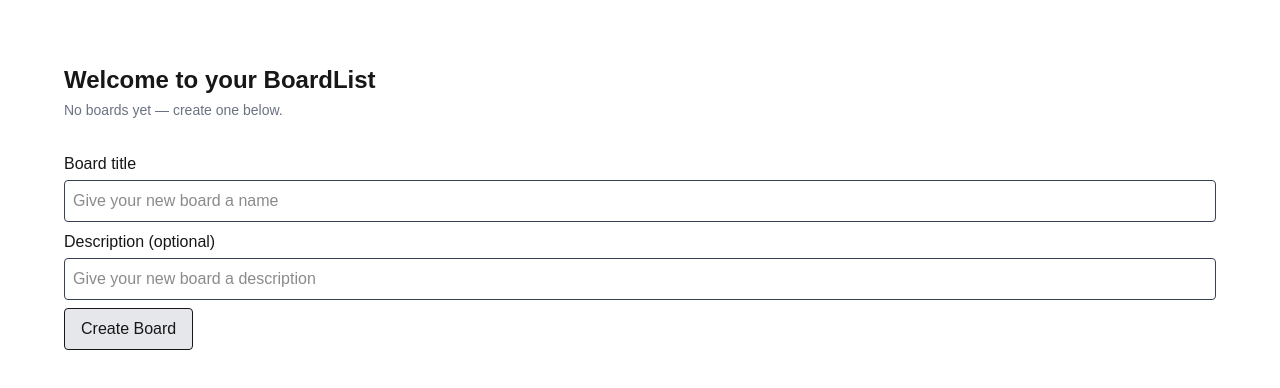
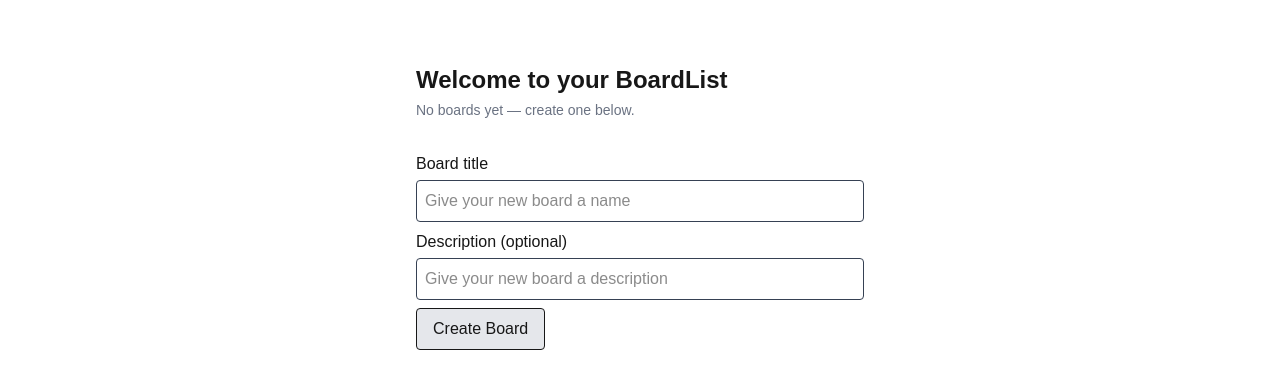
Before and after one commit to subjectiverealityy/talenvo-week-1, a Next.js app: page / in a window 1280 px wide. Shown: the top 388 px of the page. Built offline with nearby package versions, Linux system fonts and the light colour scheme.

Commit message:
ui(workspace): minor ui updates

```diff
--- a/src/app/page.tsx
+++ b/src/app/page.tsx
@@ -41,7 +41,7 @@ export default function EntryRoute() {
   );
 
   return (
-    <main className="p-16">
+    <main className="p-16 max-w-xl mx-auto">
       <header className="mb-8">
         <h1 className="text-2xl font-bold mb-1">Welcome to your BoardList</h1>
         <p className="text-sm text-gray-500">
@@ -51,7 +51,7 @@ export default function EntryRoute() {
         </p>
       </header>
 
-      <section aria-label="Create a new board" className="mb-8">
+      <section aria-label="Create a new board" className="mb-8 max-xl">
         <BoardInputField
           id="board-title"
           label="Board title"
--- a/src/components/ColumnCard.tsx
+++ b/src/components/ColumnCard.tsx
@@ -61,7 +61,7 @@ export default memo(function ColumnCard({
 
   return (
     <section
-      className="bg-gray-100 border border-gray-200 rounded-lg p-4 w-64 min-w-[16rem] shrink-0 flex flex-col gap-3 max-h-full overflow-y-auto"
+      className="bg-gray-100 border border-gray-200 rounded-lg p-4 w-64 min-w-[18rem] shrink-0 flex flex-col gap-3 max-h-full overflow-y-auto"
       aria-label={`Column: ${column.title}`}
     >
       <header className="flex items-center justify-between gap-2">
```
